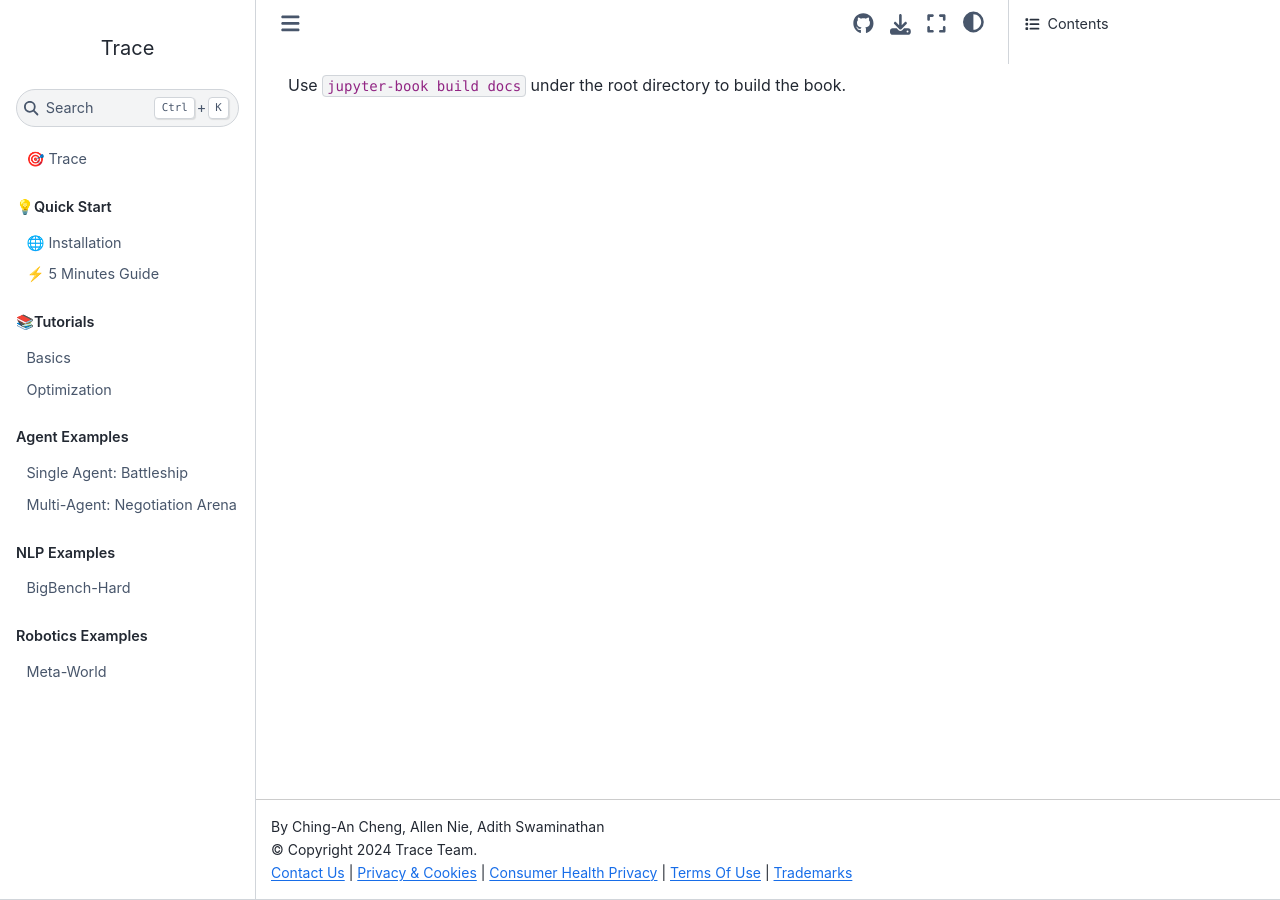
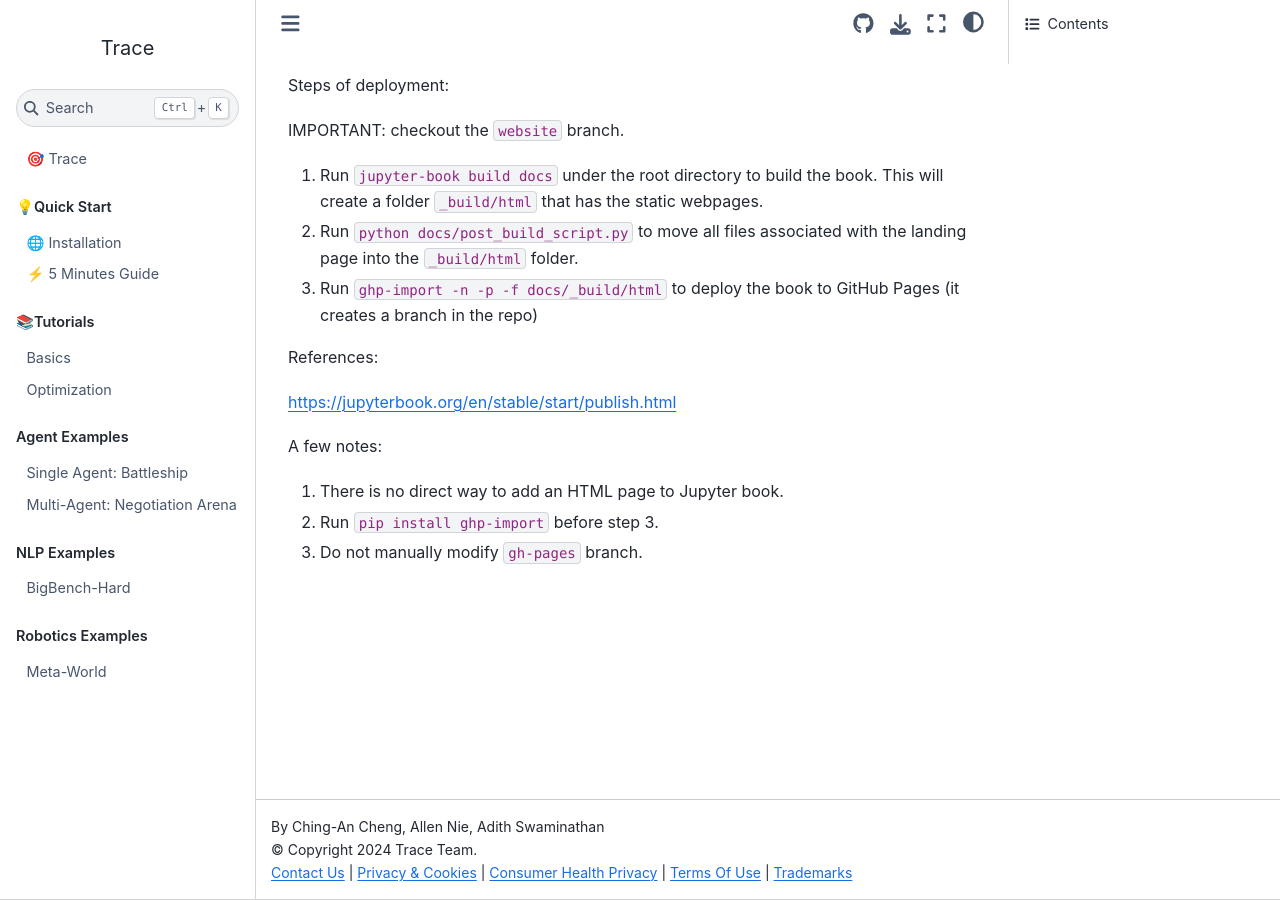
Before and after one commit to guru-code-expert/OpenTrace, a Jupyter Book: the page built from docs/readme.md, in a window 1280 px wide. Built offline with Jupyter Book 1.0.4 settings and Sphinx 7.4.7 and the Sphinx Book theme 1.1.4, drawn with Linux system fonts in a browser that asks for light colours; pages that are not in the unit, such as notebooks, are missing from menus.

Commit message:
add the post-build script for the doc site

```diff
--- a/docs/post_build_script.py
+++ b/docs/post_build_script.py
@@ -1,7 +1,47 @@
 import shutil
 import os
 
+# Figure out if we are in the `docs` directory or the root directory
+if os.path.exists('index.html'):
+    print("Found index.html in current directory, assuming we are in the root directory")
+else:
+    print("In the root directory, changing to docs directory")
+    os.chdir('docs')
+    if not os.path.exists('index.html'):
+        raise FileNotFoundError("Could not find index.html in the root directory or the docs directory. Are you in the `website` branch?")
+
+# Path to your custom index.html
 custom_index = 'index.html'
+# Path to your images folder
+images_folder = 'images'
+# Path to the built book (adjust as needed)
 built_book = '_build/html'
+# Path to the images destination in the built book
+built_images = os.path.join(built_book, 'images')
 
+# Copy the custom index.html to the built book directory
 shutil.copy2(custom_index, os.path.join(built_book, 'index.html'))
+print(f"Copied custom index.html to {built_book}")
+
+
+def rm_and_copy(src, dst):
+    if os.path.exists(dst):
+        # If the directory exists, remove it first to ensure a clean copy
+        shutil.rmtree(dst)
+    # Copy the entire directory
+    shutil.copytree(src, dst)
+    print(f"Copied {src} to {dst}")
+
+# Copy the entire images directory
+rm_and_copy('images', built_images)
+
+# Copy the vendor directory
+rm_and_copy('vendor', os.path.join(built_book, 'vendor'))
+
+# Copy the css directory
+rm_and_copy('css', os.path.join(built_book, 'css'))
+
+# Copy the assets directory
+rm_and_copy('assets', os.path.join(built_book, 'assets'))
+
+print("Post-build process completed successfully!")
--- a/docs/readme.md
+++ b/docs/readme.md
@@ -1,2 +1,17 @@
-Use
-`jupyter-book build docs` under the root directory to build the book.
+Steps of deployment:
+
+IMPORTANT: checkout the `website` branch.
+
+1. Run `jupyter-book build docs` under the root directory to build the book. This will create a folder `_build/html` that has the static webpages.
+2. Run `python docs/post_build_script.py` to move all files associated with the landing page into the `_build/html` folder.
+3. Run `ghp-import -n -p -f docs/_build/html` to deploy the book to GitHub Pages (it creates a branch in the repo)
+
+
+References:
+
+https://jupyterbook.org/en/stable/start/publish.html
+
+A few notes:
+1. There is no direct way to add an HTML page to Jupyter book.
+2. Run `pip install ghp-import` before step 3.
+3. Do not manually modify `gh-pages` branch.
```
